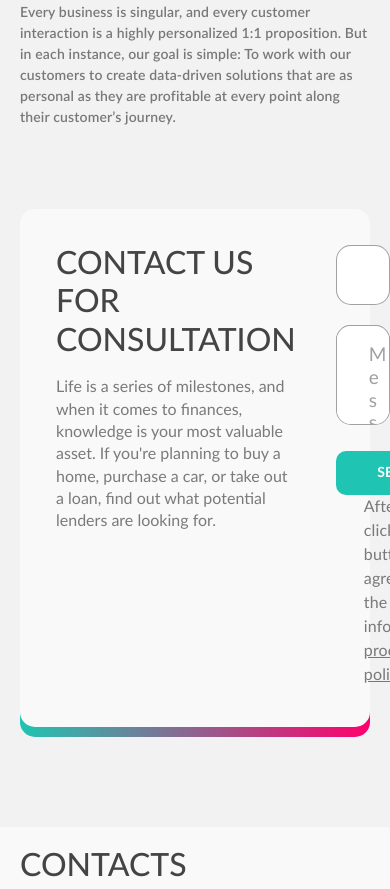
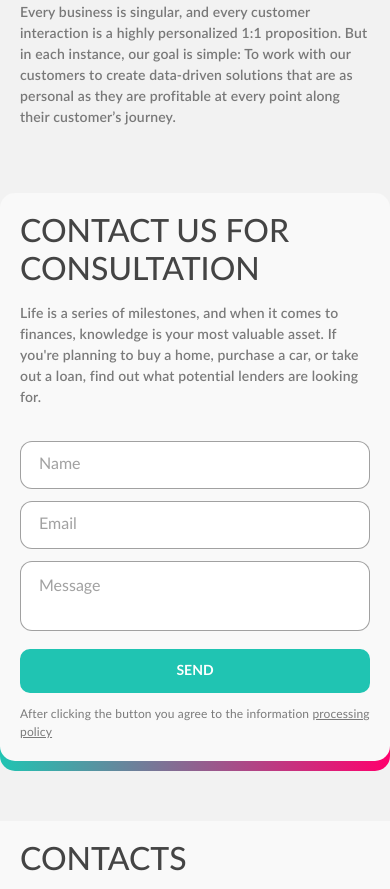
Before and after one commit to danelian/technopeak, a website: page src/index.html in a window 390 px wide. Shown: the part 5732-6621 px from the top of the page. Drawn offline with nearby package versions, Linux system fonts and the light colour scheme; files that its build step writes are made by us from their sources; files whose address does not match are found by name.

Commit message:
contact us block - adaptation

```diff
--- a/src/scss/blocks/form.scss
+++ b/src/scss/blocks/form.scss
@@ -65,45 +65,6 @@
 		}
 	}
 }
-
-.form-subs {
-	.form-group {
-		margin-bottom: 0;
-	}
-	.accept {
-		font-size: 10px;
-		color: #c8c8c8;
-	}
-	.link {
-		margin-top: 10px;
-		color: #989898;
-		&:before {
-			background-color: #989898;
-		}
-		&:hover {
-			color: var(--global-color);
-			&:before {
-				background-color: var(--global-color);
-			}
-		}
-	}
-}
-
-.form-login {
-	.form-group {
-		display: flex;
-		align-items: center;
-		flex-wrap: wrap;
-		.form-input {
-			width: calc(65% - 20px);
-		}
-		.forget-password {
-			width: calc(35% - 20px);
-			margin-left: 40px;
-		}
-	}
-}
-
 
 /* Checkbox */
 .checkbox {
@@ -173,3 +134,36 @@ input[type="number"]::-webkit-outer-spin-button,
 input[type="number"]::-webkit-inner-spin-button {
 	display: none;
 }
+
+@include tablet {
+	.form {
+		&-group {
+			margin-bottom: 12px;
+		}
+		&-input {
+			padding: 14px 18px 14px 18px;
+			height: 48px;
+			font-size: 16px;
+			line-height: 20px;
+			border-radius: 12px;
+		}
+		textarea {
+			padding: 14px 18px 14px 18px;
+			height: 70px;
+			font-size: 16px;
+			line-height: 20px;
+			border-radius: 12px;
+		}
+		.accept {
+			font-size: 14px;
+		}
+	}
+}
+
+@include mobile {
+	.form {
+		.accept {
+			font-size: 12px;
+		}
+	}
+}
--- a/src/scss/widgets/contactusbl.scss
+++ b/src/scss/widgets/contactusbl.scss
@@ -25,6 +25,18 @@
       width: 560px;
       margin-bottom: 0;
       margin-right: 40px;
+      .section-title {
+        margin-bottom: 14px;
+      }
+      p {
+        margin-top: 0;
+        margin-bottom: 0;
+        font-size: 16px;
+        font-weight: 600;
+        line-height: 1.5;
+        letter-spacing: 0.15px;
+        color: var(--font-color);
+      }
     }
     .form {
       width: calc(100% - 560px - 20px);
@@ -44,3 +56,73 @@
     }
   }
 }
+
+@media screen and (max-width: 1365px) {
+  .contactusbl {
+    &__container {
+      padding: 28px 28px 32px 28px;
+      .heading {
+        width: 420px;
+        margin-right: 28px;
+      }
+      .form {
+        width: calc(100% - 420px - 20px);
+      }
+    }
+  }
+}
+
+@include tablet {
+  .contactusbl {
+    padding-top: 40px;
+    padding-bottom: 80px;
+    &__container {
+      justify-content: flex-start;
+      flex-direction: column;
+      padding: 20px;
+      .heading {
+        width: 100%;
+        margin-bottom: 32px;
+        margin-right: 0;
+        p {
+          font-size: 14px;
+        }
+      }
+      .form {
+        width: 100%;
+        .form-group {
+          &:nth-child(1) {
+            width: 100%;
+            margin-right: 0;
+          }
+          &:nth-child(2) {
+            width: 100%;
+          }
+        }
+        .button {
+          width: 100%;
+        }
+        .accept {
+          max-width: 100%;
+          width: 100%;
+          margin: 12px 0 0 0;
+        }
+      }
+    }
+  }
+}
+
+@media screen and (max-width: 760px) {
+  .contactusbl {
+    .container {
+      padding: 0;
+    }
+  }
+}
+
+@include mobile {
+  .contactusbl {
+    padding-top: 32px;
+    padding-bottom: 60px;
+  }
+}
```
Also changed, not shown: dist/css/style.css, dist/css/style.min.css.
